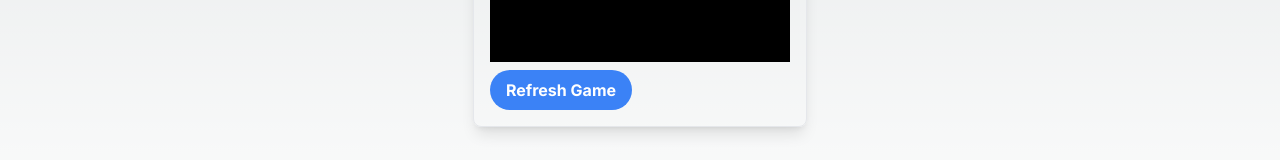
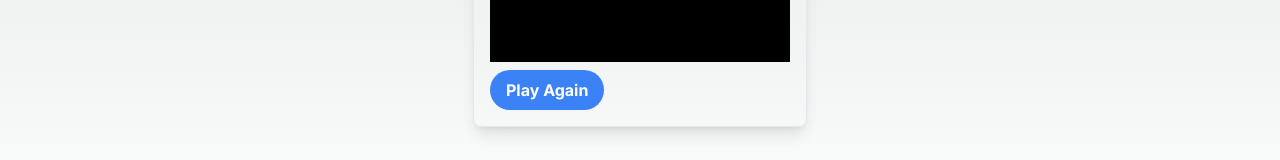
Before and after one commit to BryanValeriano/portfolio, a Next.js app: page / in a window 1280 px wide. Shown: the part 511-671 px from the top of the page. Built offline with nearby package versions, Linux system fonts and the light colour scheme.

Commit message:
update refresh button

```diff
--- a/src/app/components/GameComponent.tsx
+++ b/src/app/components/GameComponent.tsx
@@ -29,7 +29,7 @@ export default function GameComponent({ title, description, gameUrl }: GameProps
           allowFullScreen>
         </iframe>
         <button onClick={refreshGame} className="mt-2 bg-blue-500 hover:bg-blue-700 text-white font-bold py-2 px-4 rounded-full">
-          Refresh Game
+          Play Again
         </button>
       </div>
     </div>
```
